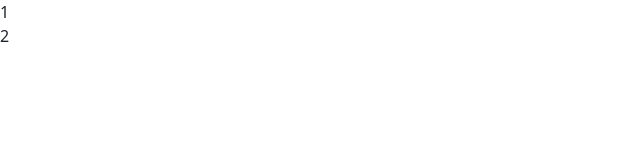
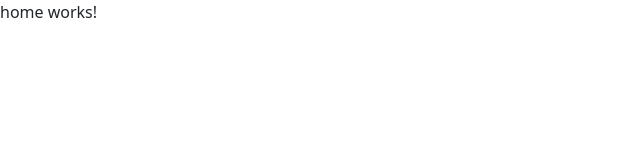
Before and after one commit to tadakoglu/SmartBridgeFrontend, an Angular app: page / in a window 1280 px wide. Shown: the top 160 px of the page, without its empty margins (0-640 px from the left). Built offline with nearby package versions, Linux system fonts and the light colour scheme.

Commit message:
app router outlet added

```diff
--- a/src/app/app.component.html
+++ b/src/app/app.component.html
@@ -1,4 +1 @@
-<div class="d-flex flex-column">
-<span>1</span>
-<span>2</span>
-</div>
+<router-outlet></router-outlet>
```
